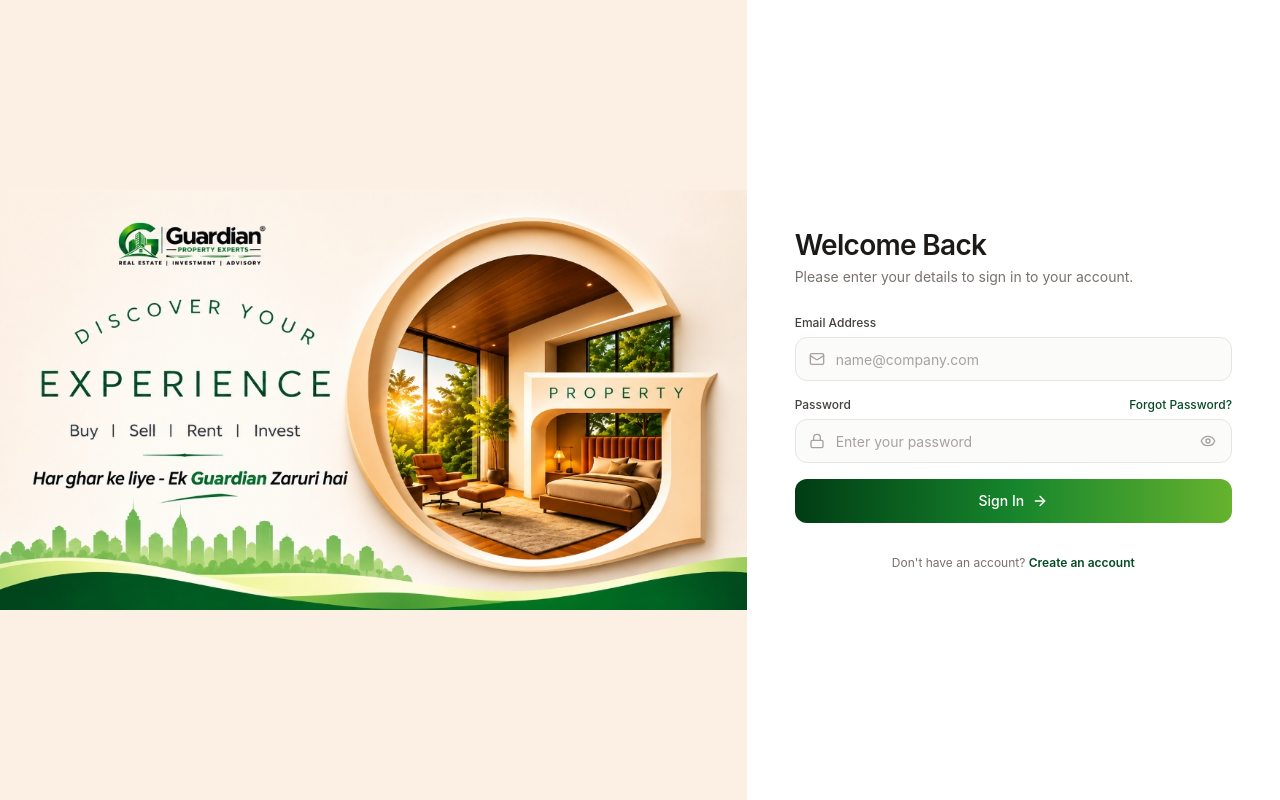
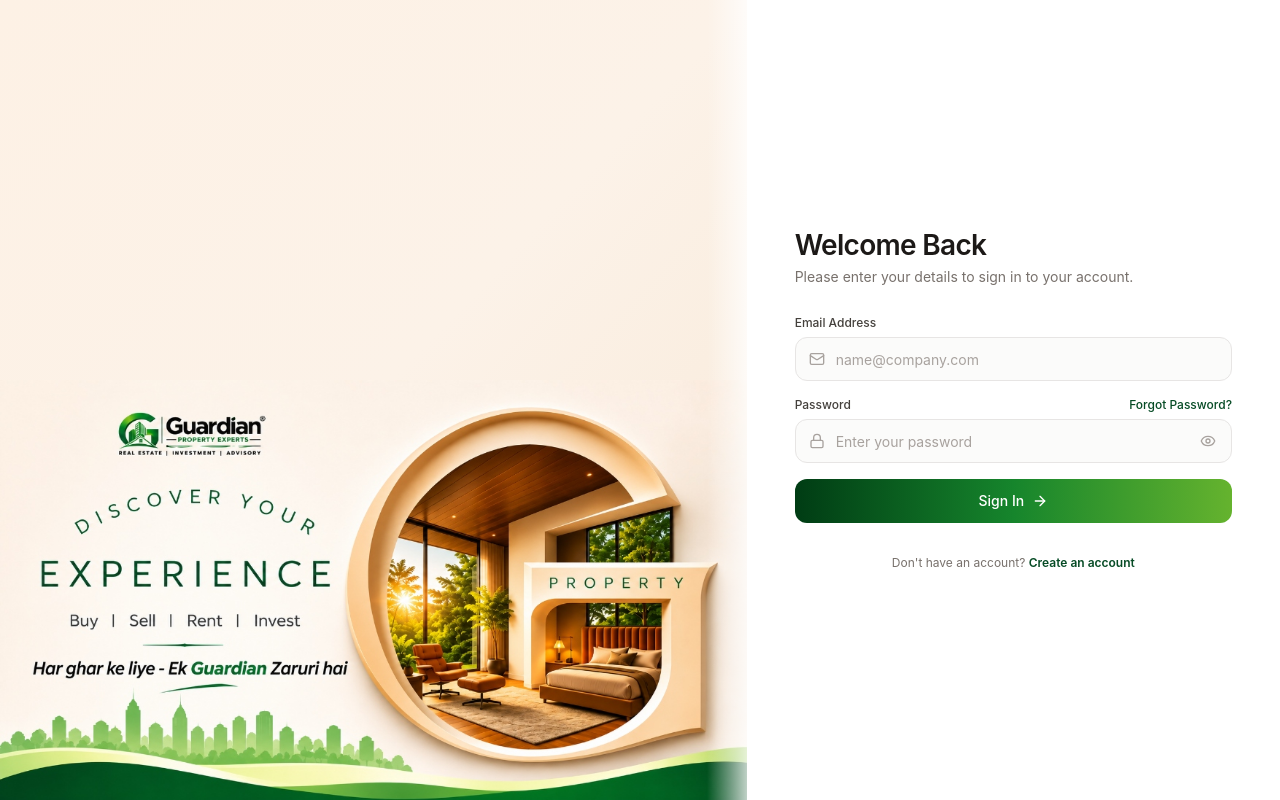
Before and after one commit to harshikakukreja0/Guardian-property-experts, a Next.js app: page /auth/login in a window 1280 px wide. Built offline with nearby package versions, Linux system fonts and the light colour scheme; no server answers.

Commit message:
style(auth): seamlessly blend showcase artwork into cream panel and anchor skyline to bottom

```diff
--- a/src/components/auth/AuthSplitLayout.tsx
+++ b/src/components/auth/AuthSplitLayout.tsx
@@ -15,8 +15,8 @@ export function AuthSplitLayout({
 }: AuthSplitLayoutProps) {
   return (
     <div className="min-h-dvh w-full flex flex-col lg:grid lg:grid-cols-12 bg-white overflow-x-hidden">
-      {/* Left Showcase Section (~58-60% on desktop, full uncropped artwork) */}
-      <div className="relative lg:col-span-7 w-full aspect-[16/9] lg:aspect-auto lg:min-h-dvh flex items-center justify-center overflow-hidden bg-[#FCF0E4]">
+      {/* Left Showcase Section (~58-60% on desktop, seamlessly blended into cream backdrop) */}
+      <div className="relative lg:col-span-7 w-full aspect-[16/9] lg:aspect-auto lg:min-h-dvh flex items-end justify-center overflow-hidden bg-gradient-to-br from-[#FDF1E5] via-[#FCF2E8] to-[#F7E8D6]">
         <Link
           href="/"
           className="relative block w-full h-full"
@@ -28,9 +28,21 @@ export function AuthSplitLayout({
             fill
             priority
             sizes="(max-width: 1024px) 100vw, 58vw"
-            className="object-contain object-center"
+            className="object-contain object-bottom"
+            style={{
+              WebkitMaskImage:
+                "linear-gradient(to bottom, transparent 0%, black 12%, black 100%)",
+              maskImage:
+                "linear-gradient(to bottom, transparent 0%, black 12%, black 100%)",
+            }}
           />
         </Link>
+
+        {/* Soft boundary blend into the white authentication panel */}
+        <div
+          aria-hidden="true"
+          className="hidden lg:block pointer-events-none absolute inset-y-0 right-0 w-10 bg-gradient-to-r from-transparent to-white/75"
+        />
 
         {(headline || description) && (
           <div className="sr-only">
```
